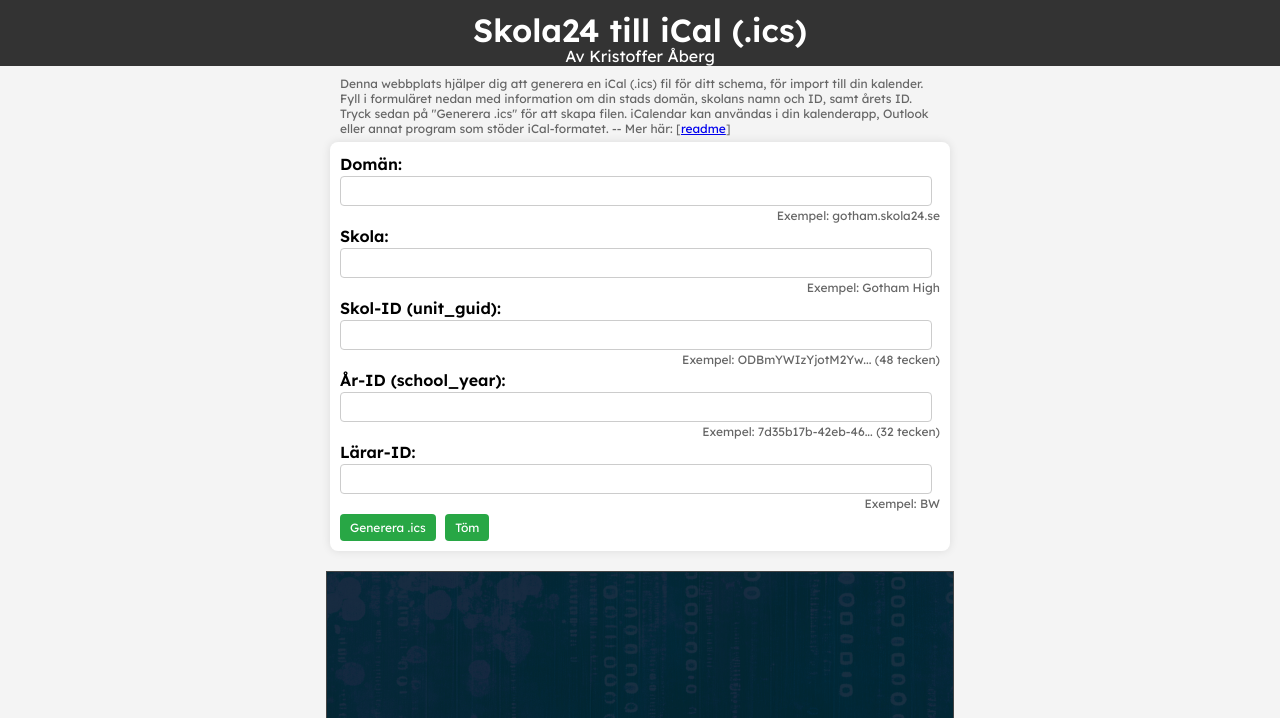
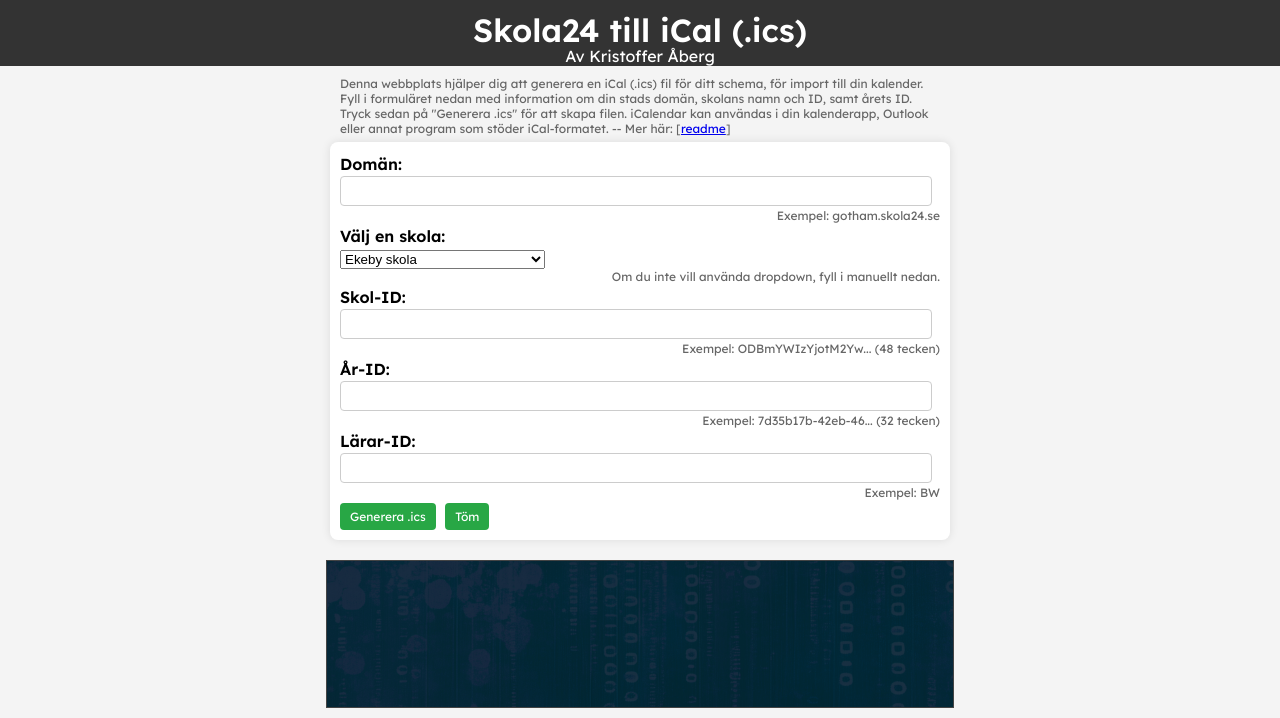
Before and after one commit to Toffaboffa/skola24-till-ics-web, a Flask app: page / in a window 1280 px wide. Shown: the top 718 px of the page. Run offline with Flask 2, Linux system fonts and the light colour scheme.

Commit message:
Update index.html

```diff
--- a/templates/index.html
+++ b/templates/index.html
@@ -4,88 +4,63 @@
     <meta charset="UTF-8">
     <meta name="viewport" content="width=device-width, initial-scale=1.0">
     <title>Skola24 till iCal (.ics)</title>
+    <link rel="stylesheet" href="{{ url_for('static', filename='styles/styles.css') }}">
 	<link href="https://fonts.googleapis.com/css2?family=Lexend:wght@400;600&display=swap" rel="stylesheet">
-
-<!-- Använd url_for för att referera till statiska filer -->
-<link rel="stylesheet" href="{{ url_for('static', filename='styles/styles.css') }}">
     <script>
-
         function logToConsole(message) {
-
             var consoleDiv = document.getElementById('console');
-
             var messageElement = document.createElement('div');
-
             messageElement.textContent = message;
-
             consoleDiv.appendChild(messageElement);
-
             consoleDiv.scrollTop = consoleDiv.scrollHeight; // Scrolla till botten
-
         }
 
 		    function submitForm(event) {
-
             event.preventDefault();
-
             var formData = new FormData(document.getElementById('form'));
 
             logToConsole("Startar generering av ICS-fil...");
 
             fetch('/generate', {
-
                 method: 'POST',
-
                 body: formData
-
             }).then(response => response.json())
-
             .then(data => {
-
                 if (data.filename) {
-
-                    logToConsole(ICS-fil skapad: ${data.filename});
-
                     logToConsole("Hämtar data från servern...");
-
                     // Vänta en kort stund innan vi startar nedladdningen för att ge tid för filen att bli tillgänglig
-
                     setTimeout(() => {
-
                         window.location.href = /download/${data.filename};
-
                     }, 1000); // Vänta 1 sekund innan nedladdning
-
                 } else if (data.error) {
-
                     logToConsole(Fel: ${data.error});
-
                 }
-
             }).catch(error => {
-
                 logToConsole(Fel: ${error});
-
             });
-
         }
 
         function clearForm() {
+            var form = document.getElementById('form');
+            form.reset();
+            logToConsole("Formuläret har tömts.");
+        }
 
-            var form = document.getElementById('form');
+        function updateUnitGuid() {
+            var dropdown = document.getElementById('school_dropdown');
+            var unitGuidInput = document.getElementById('unit_guid');
+            var selectedValue = dropdown.value;
 
-            form.reset();
-
-            logToConsole("Formuläret har tömts.");
-
+            // Om användaren väljer ett värde från dropdown, uppdatera fältet
+            if (selectedValue !== "") {
+                unitGuidInput.value = selectedValue;
+            }
         }
 
         document.addEventListener('DOMContentLoaded', function() {
-
             document.getElementById('form').addEventListener('submit', submitForm);
-
             document.getElementById('clearButton').addEventListener('click', clearForm);
-
+            document.getElementById('school_dropdown').addEventListener('change', updateUnitGuid);
         });
     </script>
 </head>
@@ -94,13 +69,9 @@
     <h1>Skola24 till iCal (.ics)</h1>
     <p class="subtitle">Av Kristoffer Åberg</p>
 	    <p class="intro">
-
         Denna webbplats hjälper dig att generera en iCal (.ics) fil för ditt schema, för import till din kalender.
-
         Fyll i formuläret nedan med information om din stads domän, skolans namn och ID, samt årets ID.
-
         Tryck sedan på "Generera .ics" för att skapa filen. iCalendar kan användas i din kalenderapp, Outlook eller annat program som stöder iCal-formatet.
-
         -- Mer här: [<a href="{{ url_for('readme') }}" target="_blank">readme</a>]
     </p>
     <form id="form">
@@ -108,15 +79,33 @@
         <input type="text" id="domain" name="domain" required>
         <small>Exempel: gotham.skola24.se</small>
 
-        <label for="school_name">Skola:</label>
-<input type="text" id="school_name" name="school_name" required>
-<small>Exempel: Gotham High</small>
+        <label for="school_dropdown">Välj en skola:</label>
+        <select id="school_dropdown">
+			<option value="MzkxYTdmODAtYjJhNi1mNTRmLWJlZGEtMzhlYWVlNmU3ODFi">Ekeby skola</option>
+			<option value="ODM0MzM5ZTAtOTk1Yy1mYjRiLWExODktM2RhN2U4MzQ5Y2Iz">Fylsta skola</option>
+			<option value="ZjdhNWViNzEtN2U3OS1mOTUyLWE1ZDItZDY4ZDc1MGU1OTk2">Hagaskolan</option>
+			<option value="Nzc2NzA2N2QtNzMzMy1mYjFlLTgxMjItMzFjMDZjODg4NzJk">Hardemo skola</option>
+			<option value="MDIyZmI4YjktNGVjZS1mOGI2LTkxZTItNzY1MTBjN2E5NzVl">Kumla gymnasium</option>
+			<option value="OTEwYmY1NGItZDc1OC1mMzJiLWFmMmEtODdlYTg3MjliNDdj">Kumlaby skola 7-9</option>
+			<option value="Zjc4NmVlMDUtOGUzZi1mMDk3LWJjYzEtOTMyYjE3NWE2OTAz">Kumlaby skola F-6</option>
+			<option value="OTM4NWI5OGMtMmRmZS1mMDNjLTliMWQtNzljZjYyNWFiODI1">Kumlas anpassade grundskola</option>
+			<option value="YjliNjA4OGMtZGVjNy1mZGYyLTg2NzgtN2ZiNWU3YTgwMWYy">Lillhedens skola</option>
+			<option value="NjZkNTdiNjktYjc4Ni1mYTY1LWE2YjMtNTdiMjFiNTNlODg5">Malmens skola</option>
+			<option value="YzQ1YmI1NmEtY2QyMi1mMzliLTgxZGQtZjZjMGI4OWZmM2Y3">Skogstorpsskolan 7-9</option>
+			<option value="ZGJiMWJlODAtZTI2OS1mOGY3LWEzZWItYjJiYzEwYzY2YWZj">Skogstorpsskolan F-6</option>
+			<option value="MjRiMGY2YTctYWQ5My1mMmZhLTlkNTQtYjQ1ZmY3YzY5ZTcw">Stationen</option>
+			<option value="OWJlMDkwZjctYmQ0MC1mOTQ1LWJiY2YtOGY4ZGIyZmU2MTUw">Stene skola</option>
+			<option value="ODI3NjBkM2QtMjllMi1mMTE3LWI5MTMtM2NmZmFhMzc1OTcw">Tallängens skola</option>
+			<option value="ODBmYWIzYjgtM2YwYi1mNjIzLTlmZmMtMjhjZWI0ZTVhZGE0">Vialundsskolan</option>
+			<option value="MzFhNGFmMTMtMTU0OC1mYWYyLWJkNGYtZWIxNzUyZTY3YmJi">Vuxenutbildningen</option>
+		</select>
+        <small>Om du inte vill använda dropdown, fyll i manuellt nedan.</small>
 
-        <label for="unit_guid">Skol-ID (unit_guid):</label>
+        <label for="unit_guid">Skol-ID:</label>
         <input type="text" id="unit_guid" name="unit_guid" required>
         <small>Exempel: ODBmYWIzYjotM2Yw... (48 tecken)</small>
 
-        <label for="school_year">År-ID (school_year):</label>
+        <label for="school_year">År-ID:</label>
         <input type="text" id="school_year" name="school_year" required>
         <small>Exempel: 7d35b17b-42eb-46... (32 tecken)</small>
 
```
Lines whose indentation alone changed are shown as unchanged.
